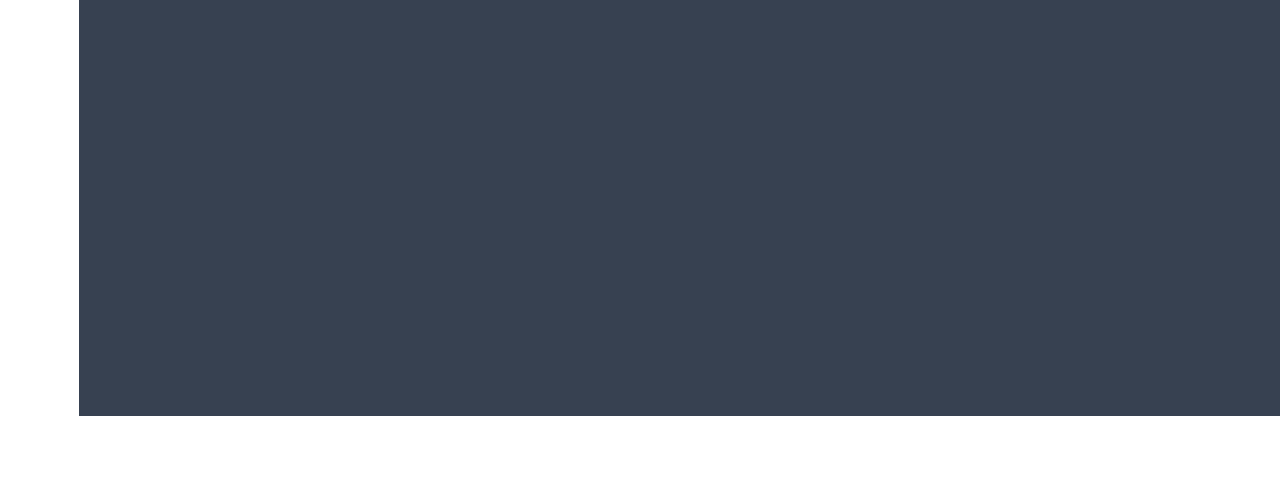
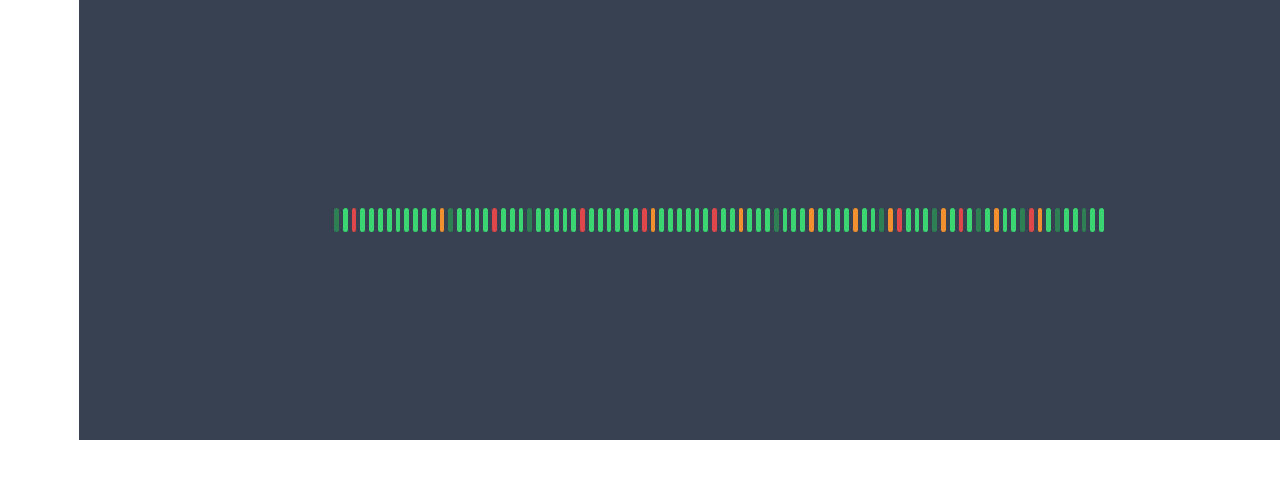
Before and after one commit to MahanVahdani/statusChart, a React (Create React App) app: page / in a window 1280 px wide. Shown: the top 478 px of the page. Built offline with nearby package versions, Linux system fonts and the light colour scheme.

Commit message:
update styling of bars

```diff
--- a/src/Components/Chart/Chart.jsx
+++ b/src/Components/Chart/Chart.jsx
@@ -1,20 +1,20 @@
-import React, { useState } from "react";
+import React from "react";
 import { Tooltip } from "@material-tailwind/react";
 
 const Chart = ({
   data,
-  width = 1.5,
-  height = 8,
+  width = "0.3",
+  height = "1.5",
   colorOne = "#3bd671",
   colorTwo = "#f29030",
   colorThree = "#2f7f55",
   colorFour = "#df484a",
   colorUnknown = "#fff",
-  messageOne = "بدون اختلال",
-  messageTwo = "افت کیفیت",
-  messageThree = "اختلال به علت بروز رسانی",
-  messageFour = "خارج از دسترس",
-  messageUnknown = "تعریف نشده",
+  messageOne = "without any problem",
+  messageTwo = "quality loss",
+  messageThree = "problem due update",
+  messageFour = "out of service",
+  messageUnknown = "unknown",
 }) => {
   const handleStatusMessage = (upTime) => {
     return upTime === 100
@@ -26,6 +26,18 @@ const Chart = ({
       : upTime <= 69 && upTime >= 0
       ? messageFour
       : messageUnknown;
+  };
+
+  const handleBarColor = (upTime) => {
+    return upTime === 100
+      ? colorOne
+      : upTime <= 99 && upTime >= 90
+      ? colorTwo
+      : upTime <= 89 && upTime >= 70
+      ? colorThree
+      : upTime <= 69 && upTime >= 0
+      ? colorFour
+      : colorUnknown;
   };
 
   return (
@@ -47,19 +59,12 @@ const Chart = ({
           }
         >
           <div
-            className={`mx-[2px] rounded-md hover:brightness-50 transition-all duration-100
-            ${"w-" + width}  ${"h-" + height}
-            ${
-              upTime === 100
-                ? "bg-[" + colorOne + "]"
-                : upTime <= 99 && upTime >= 90
-                ? "bg-[" + colorTwo + "]"
-                : upTime <= 89 && upTime >= 70
-                ? "bg-[" + colorThree + "]"
-                : upTime <= 69 && upTime >= 0
-                ? "bg-[" + colorFour + "]"
-                : "bg-[" + colorUnknown + "]"
-            }`}
+            className={`mx-[2px] rounded-md hover:brightness-50 transition-all duration-100`}
+            style={{
+              width: width + "rem",
+              height: height + "rem",
+              backgroundColor: handleBarColor(upTime),
+            }}
           />
         </Tooltip>
       ))}
@@ -68,3 +73,17 @@ const Chart = ({
 };
 
 export default Chart;
+
+// ${
+//   "w-" + width
+// } ${"h-" + height} ${handleBarColor(upTime)}
+
+// upTime === 100
+// ? "bg-[" + colorOne + "]"
+// : upTime <= 99 && upTime >= 90
+// ? "bg-[" + colorTwo + "]"
+// : upTime <= 89 && upTime >= 70
+// ? "bg-[" + colorThree + "]"
+// : upTime <= 69 && upTime >= 0
+// ? "bg-[" + colorFour + "]"
+// : "bg-[" + colorUnknown + "]";
```
